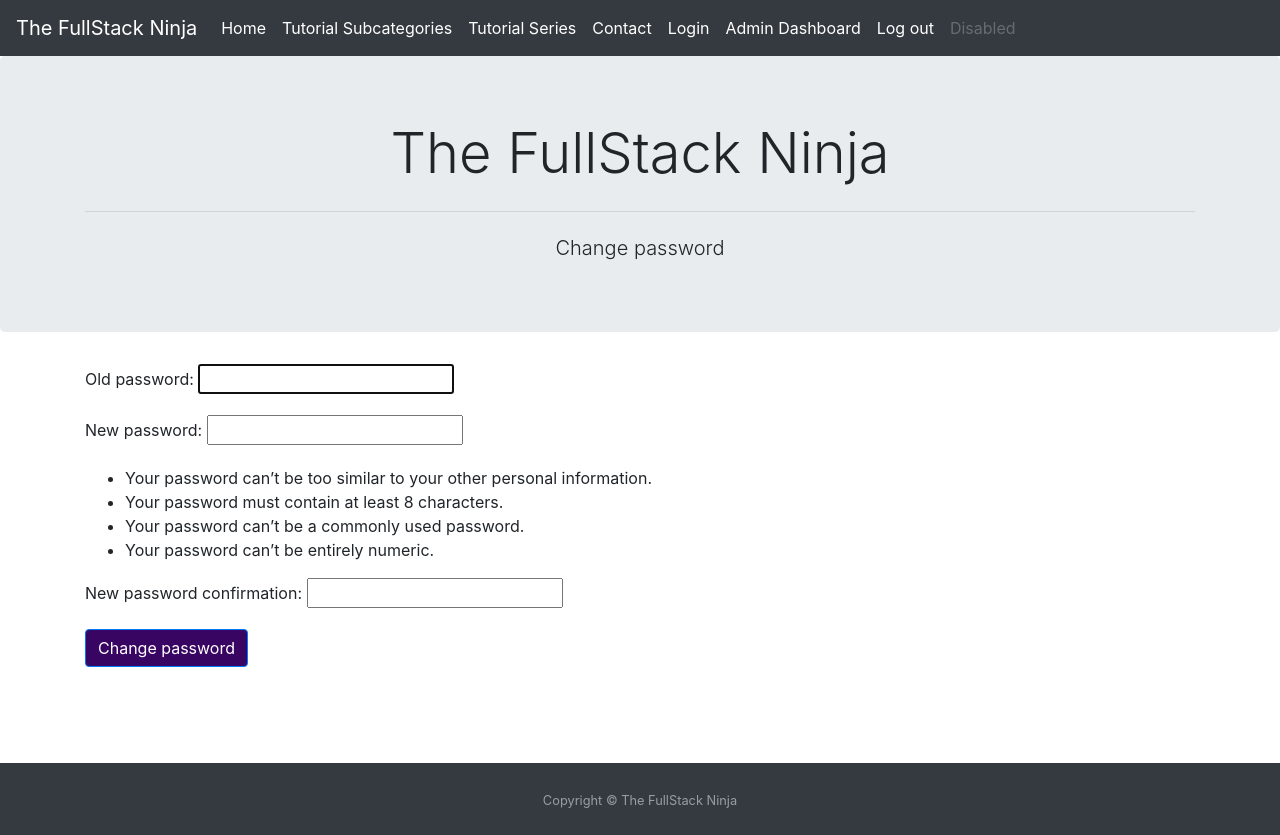
After one commit to bodealamu/fullstackninja, a Django app: page /accounts/password_change/ in a window 1280 px wide. The commit adds this page. Run offline with Django 3.2, Linux system fonts and the light colour scheme; the visitor is signed in with stand-in values (Sample User, id 1); some libraries are stand-ins or nearby versions.

Commit message:
password change form implemented

```diff
--- /dev/null
+++ b/accounts/templates/accounts/password_change.html
@@ -0,0 +1,31 @@
+{% extends "catalogue/base.html" %}
+
+{% block content %}
+
+<div class="jumbotron text-center">
+      <div class="container">
+        <h1 class="display-4">The FullStack Ninja</h1>
+           <hr class="my-4">
+        <h2 class=" lead">Change password</h2>
+
+      </div>
+</div>
+<div class="container">
+    <form action="" method="POST" enctype="multipart/form-data" novalidate>
+        {% csrf_token %}
+        <div class="form-group">
+            {{form.as_p}}
+        </div>
+        <button type="submit" class="btn btn-primary" style="background-color: rgb(57, 5, 99); ">Change password</button>
+
+    </form>
+
+
+</div>
+<br>
+<br>
+<br>
+<br>
+
+
+{% endblock %}
--- a/accounts/urls.py
+++ b/accounts/urls.py
@@ -6,7 +6,10 @@ from django.contrib.auth import views as authentication_views
 
 urlpatterns = [
     path("login/", authentication_views.LoginView.as_view(template_name="accounts/login.html"), name='login'),
-    path('logout', authentication_views.LogoutView.as_view(template_name="accounts/logout.html"), name='logout'),
+    path('logout/', authentication_views.LogoutView.as_view(template_name="accounts/logout.html"), name='logout'),
+    path("password_change/",
+         authentication_views.PasswordChangeView.as_view(template_name="accounts/password_change.html"),
+         name="password_change"),
 
 
 ]
--- a/catalogue/templates/catalogue/base.html
+++ b/catalogue/templates/catalogue/base.html
@@ -38,7 +38,7 @@
             <a class="nav-link" href="{% url 'contactpage' %}">Contact</a>
           </li>
           <li class="nav-item active">
-            <a class="nav-link" href="{% url 'contactpage' %}">Login</a>
+            <a class="nav-link" href="{% url 'login' %}">Login</a>
           </li>
           {% if user.is_superuser %}
           <li class="nav-item active">
```
